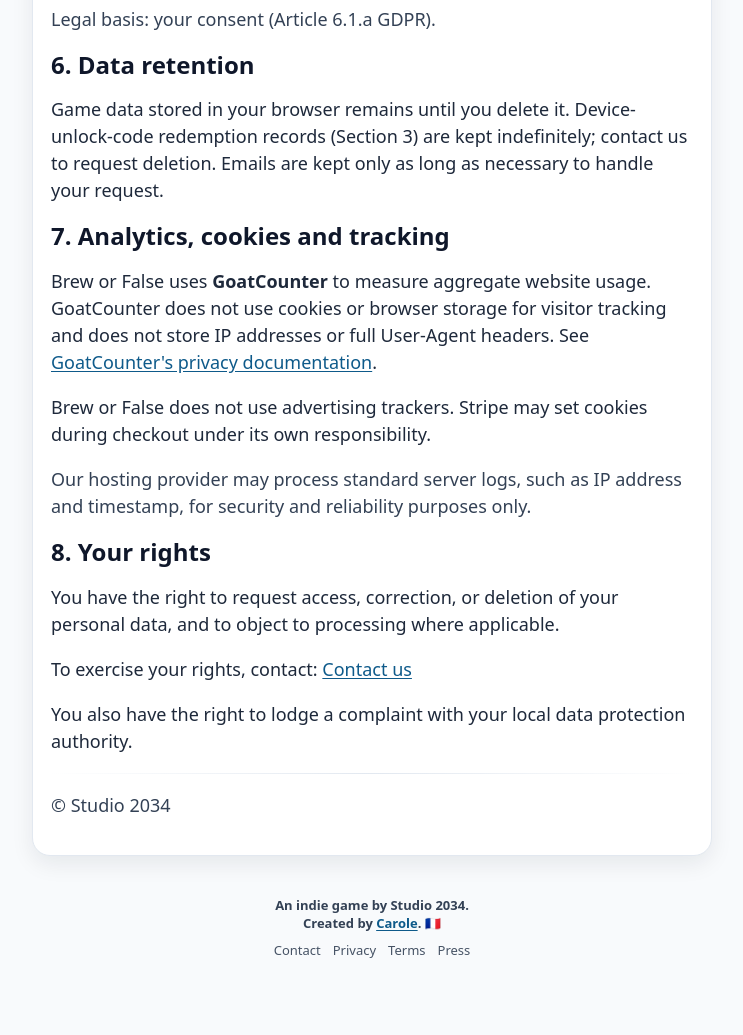
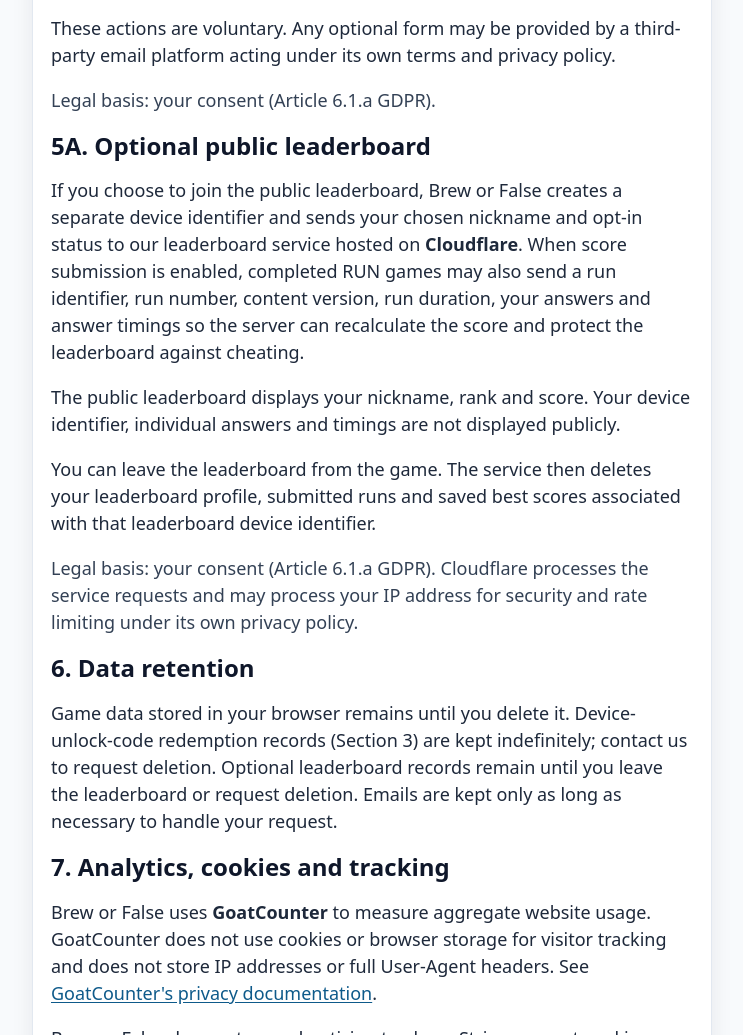
Before and after one commit to carossst/CoffeeGameGithub, a website: page privacy.html in a window 1280 px wide. Shown: the part 1555-2590 px from the top of the page, without its empty margins (268-1011 px from the left). Before the commit the page ends 2532 px from the top, so only its background shows below. Drawn offline with Linux system fonts and the light colour scheme.

Commit message:
Document optional leaderboard data processing

```diff
--- a/privacy.html
+++ b/privacy.html
@@ -44,13 +44,14 @@
 
                     <h2 class="wt-h2">2. Data stored on your device</h2>
                     <p>
-                        Brew or False stores game data <strong>only in your browser's localStorage</strong> to make the game work.
+                        Brew or False stores core game data <strong>in your browser's localStorage</strong> to make the game work.
                         This includes progress, scores, mistakes, run history, feature states, and device-local premium activation data.
+                        Data is sent to our services only when you use an optional server-backed feature described below.
                     </p>
                     <p>This data:</p>
                     <ul>
-                        <li>never leaves your device automatically</li>
-                        <li>is not sent to our servers</li>
+                        <li>stays on your device by default</li>
+                        <li>is shared with our services only when you use an optional server-backed feature described below</li>
                         <li>can be deleted at any time by clearing your browser storage</li>
                     </ul>
                     <p class="wt-muted">
@@ -98,10 +99,32 @@
                         Legal basis: your consent (Article 6.1.a GDPR).
                     </p>
 
+                    <h2 class="wt-h2">5A. Optional public leaderboard</h2>
+                    <p>
+                        If you choose to join the public leaderboard, Brew or False creates a separate device identifier and sends
+                        your chosen nickname and opt-in status to our leaderboard service hosted on <strong>Cloudflare</strong>.
+                        When score submission is enabled, completed RUN games may also send a run identifier, run number,
+                        content version, run duration, your answers and answer timings so the server can recalculate the score
+                        and protect the leaderboard against cheating.
+                    </p>
+                    <p>
+                        The public leaderboard displays your nickname, rank and score. Your device identifier, individual answers
+                        and timings are not displayed publicly.
+                    </p>
+                    <p>
+                        You can leave the leaderboard from the game. The service then deletes your leaderboard profile,
+                        submitted runs and saved best scores associated with that leaderboard device identifier.
+                    </p>
+                    <p class="wt-muted">
+                        Legal basis: your consent (Article 6.1.a GDPR). Cloudflare processes the service requests and may process
+                        your IP address for security and rate limiting under its own privacy policy.
+                    </p>
+
                     <h2 class="wt-h2">6. Data retention</h2>
                     <p>
                         Game data stored in your browser remains until you delete it.
                         Device-unlock-code redemption records (Section 3) are kept indefinitely; contact us to request deletion.
+                        Optional leaderboard records remain until you leave the leaderboard or request deletion.
                         Emails are kept only as long as necessary to handle your request.
                     </p>
 
```
